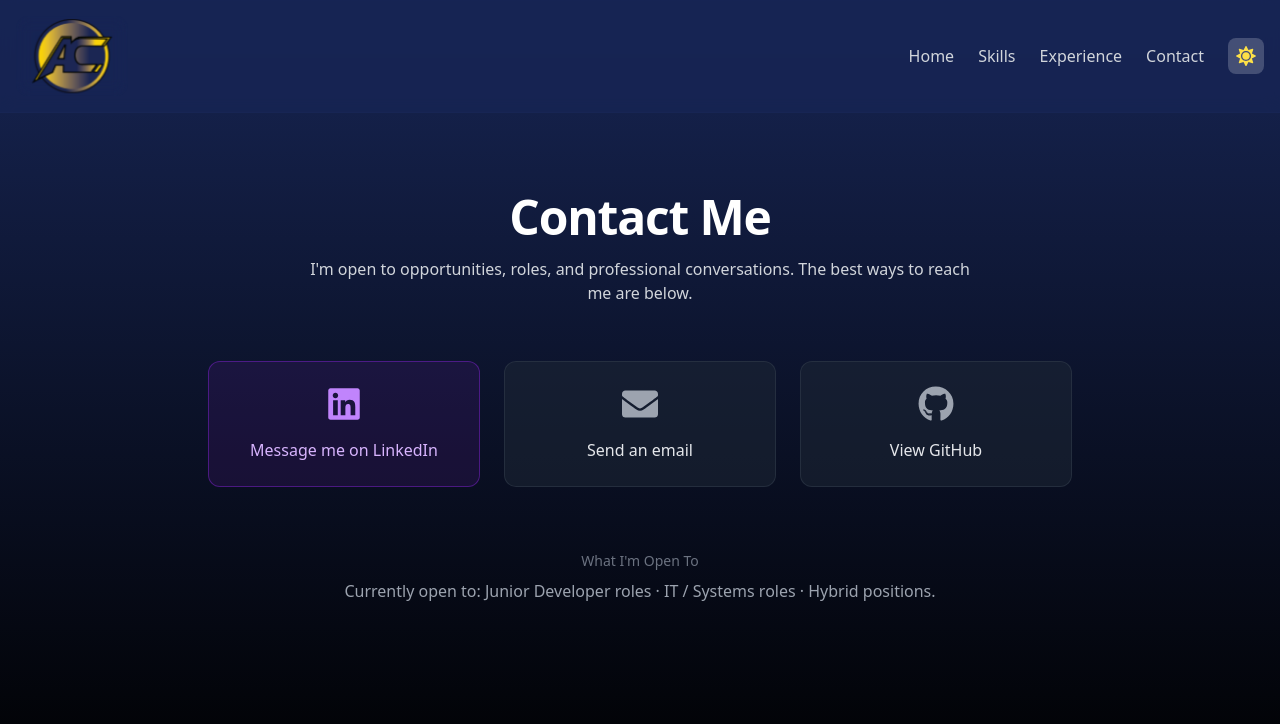
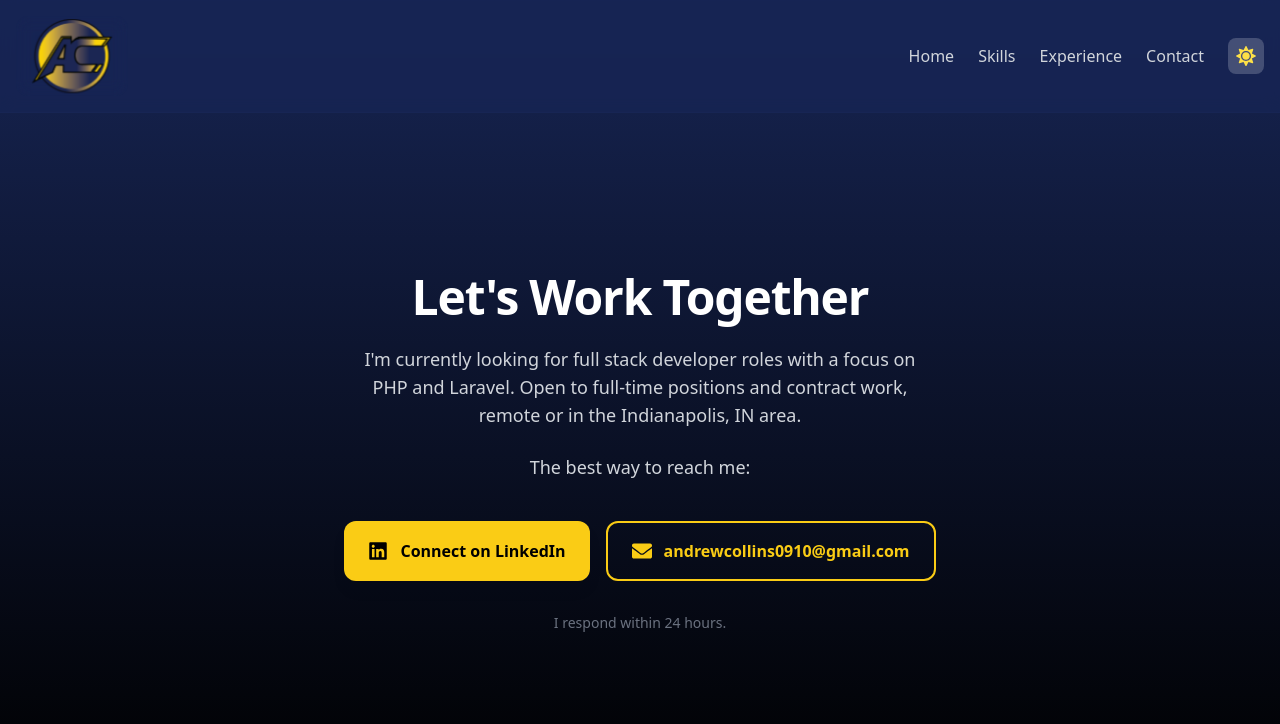
Before and after one commit to Legelid/Portfolio, a Next.js app: page /contact in a window 1280 px wide. Shown: the top 724 px of the page. Built offline with nearby package versions, Linux system fonts and the light colour scheme.

Commit message:
Portfolio V2.0 Revamped for refinement!

```diff
--- a/app/contact/page.tsx
+++ b/app/contact/page.tsx
@@ -1,108 +1,68 @@
 "use client";
 
 import { motion } from "framer-motion";
-import { FaEnvelope, FaLinkedin, FaGithub } from "react-icons/fa";
+import { FaLinkedin, FaEnvelope } from "react-icons/fa";
 
 export default function ContactPage() {
-    const contactCards = [
-        {
-            icon: FaLinkedin,
-            linkText: "Message me on LinkedIn",
-            href: "https://www.linkedin.com/in/andrew-collins-528117137/",
-            isPrimary: true,
-        },
-        {
-            icon: FaEnvelope,
-            linkText: "Send an email",
-            href: "mailto:andrewcollins0910@gmail.com",
-            isPrimary: false,
-        },
-        {
-            icon: FaGithub,
-            linkText: "View GitHub",
-            href: "https://github.com/Legelid",
-            isPrimary: false,
-        },
-    ];
-
     return (
-        <section className="mx-auto max-w-4xl py-12 md:py-20 px-4">
-
-            {/* Page Header */}
-            <motion.h1
-                className="text-3xl md:text-5xl font-bold tracking-tight text-center dark:text-white text-black"
+        <section className="mx-auto max-w-3xl py-20 md:py-40 px-4">
+            <motion.div
+                className="flex flex-col items-center text-center gap-6"
                 initial={{ opacity: 0, y: 20 }}
                 animate={{ opacity: 1, y: 0 }}
-                transition={{ duration: 0.5 }}
+                transition={{ duration: 0.6, ease: "easeOut" }}
             >
-                Contact Me
-            </motion.h1>
+                {/* Heading */}
+                <h1 className="text-3xl md:text-5xl font-bold text-gray-900 dark:text-white tracking-tight">
+                    Let's Work Together
+                </h1>
 
-            <motion.p
-                className="mt-4 text-center dark:text-gray-300 text-gray-600 max-w-2xl mx-auto text-sm md:text-base"
-                initial={{ opacity: 0 }}
-                animate={{ opacity: 1 }}
-                transition={{ delay: 0.1 }}
-            >
-                I'm open to opportunities, roles, and professional conversations. The best ways to reach me are below.
-            </motion.p>
+                {/* Subtext */}
+                <p className="text-gray-600 dark:text-gray-300 text-base md:text-lg max-w-xl leading-relaxed">
+                    I'm currently looking for full stack developer roles with a focus
+                    on PHP and Laravel. Open to full-time positions and contract work,
+                    remote or in the Indianapolis, IN area.
+                </p>
 
-            {/* Contact Cards */}
-            <motion.div
-                className="mt-10 md:mt-14 grid grid-cols-1 md:grid-cols-3 gap-6"
-                initial={{ opacity: 0, y: 20 }}
-                animate={{ opacity: 1, y: 0 }}
-                transition={{ delay: 0.2, duration: 0.5 }}
-            >
-                {contactCards.map((card, index) => (
+                <p className="text-gray-600 dark:text-gray-300 text-base md:text-lg max-w-xl leading-relaxed">
+                    The best way to reach me:
+                </p>
+
+                {/* Contact Links */}
+                <div className="flex flex-col sm:flex-row gap-4 mt-4">
+
+                    {/* LinkedIn */}
                     <a
-                        key={index}
-                        href={card.href}
-                        target={card.href.startsWith("mailto:") ? undefined : "_blank"}
-                        rel={card.href.startsWith("mailto:") ? undefined : "noopener noreferrer"}
-                        className={`
-                            group flex flex-col items-center text-center p-6 rounded-xl
-                            border transition-all duration-300
-                            ${card.isPrimary
-                                ? "bg-purple-50 dark:bg-purple-900/20 border-purple-200 dark:border-purple-700/50 hover:border-purple-400 dark:hover:border-purple-500"
-                                : "bg-gray-50 dark:bg-gray-800/50 border-gray-200 dark:border-gray-700/50 hover:border-gray-300 dark:hover:border-gray-600"
-                            }
-                            hover:shadow-lg hover:-translate-y-1
-                        `}
+                        href="https://www.linkedin.com/in/andrew-collins-528117137/"
+                        target="_blank"
+                        rel="noopener noreferrer"
+                        className="flex items-center gap-3 px-6 py-4 rounded-xl
+                                   bg-purple-700 text-white hover:bg-purple-800
+                                   dark:bg-yellow-400 dark:text-black dark:hover:bg-yellow-500
+                                   font-semibold text-base shadow-lg transition-all"
                     >
-                        <card.icon
-                            className={`text-4xl mb-4 transition-colors ${
-                                card.isPrimary
-                                    ? "text-purple-600 dark:text-purple-400"
-                                    : "text-gray-600 dark:text-gray-400 group-hover:text-purple-600 dark:group-hover:text-purple-400"
-                            }`}
-                        />
-                        <span
-                            className={`font-medium transition-colors ${
-                                card.isPrimary
-                                    ? "text-purple-700 dark:text-purple-300"
-                                    : "text-gray-700 dark:text-gray-200 group-hover:text-purple-700 dark:group-hover:text-purple-300"
-                            }`}
-                        >
-                            {card.linkText}
-                        </span>
+                        <FaLinkedin className="text-xl" />
+                        Connect on LinkedIn
                     </a>
-                ))}
-            </motion.div>
 
-            {/* What I'm Open To Section */}
-            <motion.div
-                className="mt-12 md:mt-16 text-center"
-                initial={{ opacity: 0 }}
-                animate={{ opacity: 1 }}
-                transition={{ delay: 0.4 }}
-            >
-                <p className="text-sm text-gray-400 dark:text-gray-500 mb-2">
-                    What I'm Open To
+                    {/* Email */}
+                    <a
+                        href="mailto:andrewcollins0910@gmail.com"
+                        className="flex items-center gap-3 px-6 py-4 rounded-xl
+                                   border-2 border-purple-700 text-purple-700 hover:bg-purple-50
+                                   dark:border-yellow-400 dark:text-yellow-400 dark:hover:bg-yellow-400/10
+                                   font-semibold text-base transition-all"
+                    >
+                        <FaEnvelope className="text-xl" />
+                        andrewcollins0910@gmail.com
+                    </a>
+                </div>
+
+                {/* Response time */}
+                <p className="text-sm text-gray-400 dark:text-gray-500 mt-2">
+                    I respond within 24 hours.
                 </p>
-                <p className="text-gray-500 dark:text-gray-400 text-sm md:text-base">
-                    Currently open to: Junior Developer roles · IT / Systems roles · Hybrid positions.
-                </p>
+
             </motion.div>
         </section>
     );
--- a/app/skills/page.tsx
+++ b/app/skills/page.tsx
@@ -3,29 +3,51 @@
 import { motion } from "framer-motion";
 import Image from "next/image";
 
-const dailyTools = [
-    { name: "Google Workspace", logo: "/logos/google.svg" },
-    { name: "PowerSchool", logo: "/logos/powerschool.svg" },
-    { name: "Jamf", logo: "/logos/jamf.svg" },
-    { name: "Proxmox", logo: "/logos/proxmox.svg" },
-    { name: "Ubiquiti", logo: "/logos/ubiquiti.svg" },
-    { name: "Grafana", logo: "/logos/Grafana.svg" },
-    { name: "Rhombus", logo: "/logos/rhombus.jpeg" },
-    { name: "ChatGPT", logo: "/logos/Chatgpt.svg" },
+
+const devTools = [
+    {
+        name: "React",
+        logo: "/logos/React-icon.svg",
+        desc: "Built interactive UIs and component-based front ends"
+    },
+    {
+        name: "Next.js",
+        logo: "/logos/nextjs.svg",
+        desc: "Primary framework for full stack web apps, including this site"
+    },
+    {
+        name: "TypeScript",
+        logo: "/logos/Typescript.svg",
+        desc: "Type-safe development across front end and back end projects"
+    },
+    {
+        name: "Tailwind CSS",
+        logo: "/logos/tailwind.svg",
+        desc: "Utility-first styling for responsive, consistent UI design"
+    },
+    {
+        name: "GitHub",
+        logo: "/logos/github.svg",
+        desc: "Version control, collaboration, and project management"
+    },
+    {
+        name: "Laravel",
+        logo: "/logos/Laravel.svg",
+        desc: "Primary back end framework for full stack PHP applications"
+    },
+    {
+        name: "Docker",
+        logo: "/logos/Docker.svg",
+        desc: "Containerised local dev environments and deployments"
+    },
+    {
+        name: "Linux",
+        logo: "/logos/Linux.svg",
+        desc: "Daily driver for development and server administration"
+    },
 ];
 
-const devTools = [
-    { name: "React", logo: "/logos/React-icon.svg" },
-    { name: "Next.js", logo: "/logos/nextjs.svg" },
-    { name: "TypeScript", logo: "/logos/Typescript.svg" },
-    { name: "Tailwind CSS", logo: "/logos/tailwind.svg" },
-    { name: "GitHub", logo: "/logos/github.svg"},
-    { name: "Laravel", logo: "/logos/Laravel.svg" },
-    { name: "Docker", logo: "/logos/Docker.svg" },
-    { name: "Linux", logo: "/logos/Linux.svg" },
-];
-
-function SkillGrid({ title, skills }: { title: string; skills: { name: string; logo: string }[] }) {
+function SkillGrid({ title, skills }: { title: string; skills: { name: string; logo: string; desc: string }[] }) {
     return (
         <div className="mb-10 md:mb-16 dark:text-white">
             <h2 className="text-2xl md:text-3xl text-center font-semibold mb-6 dark:text-white">{title}</h2>
@@ -45,6 +67,9 @@ function SkillGrid({ title, skills }: { title: string; skills: { name: string; l
                             className="mb-3 object-contain w-12 h-12 md:w-16 md:h-16"
                         />
                         <span className="text-xs md:text-sm font-medium text-center">{skill.name}</span>
+                        <span className="mt-2 text-xs text-gray-500 dark:text-gray-400 text-center leading-snug">
+                            {skill.desc}
+                        </span>
                     </motion.div>
                 ))}
             </div>
@@ -64,12 +89,11 @@ export default function SkillsPage() {
             </motion.h1>
 
             <p className="text-center text-gray-600 dark:text-gray-300 max-w-2xl mx-auto mb-12 md:mb-20 text-sm md:text-base">
-                These are the tools, platforms, and technologies I use regularly and feel confident working with in real-world environments.
+                The development tools and technologies I use regularly to build full stack applications.
             </p>
 
 
             <SkillGrid title="Development & Tech" skills={devTools} />
-            <SkillGrid title="Daily Tools & Platforms" skills={dailyTools} />
         </section>
     );
 }
--- a/components/CompanyCarousel.tsx
+++ b/components/CompanyCarousel.tsx
@@ -1,19 +1,13 @@
 "use client";
 
 const companies = [
-    { name: "PowerSchool", img: "/logos/powerschool.svg", link: "https://www.powerschool.com/" },
+    { name: "Laravel", img: "/logos/Laravel.svg", link: "https://laravel.com/" },
+    { name: "Docker", img: "/logos/Docker.svg", link: "https://www.docker.com/" },
+    { name: "GitHub", img: "/logos/github.svg", link: "https://github.com/" },
+    { name: "Tailwind CSS", img: "/logos/tailwind.svg", link: "https://tailwindcss.com/" },
+    { name: "Linux", img: "/logos/Linux.svg" },
+    { name: "Grafana", img: "/logos/Grafana.svg", link: "https://www.grafana.com/" },
     { name: "Google", img: "/logos/google.svg", link: "https://www.google.com/" },
-    { name: "Rhombus", img: "/logos/rhombus.jpeg", link: "https://www.rhombussystems.com/" },
-    { name: "Ubiquiti", img: "/logos/ubiquiti.svg", link: "https://ui.com/" },
-    { name: "Proxmox", img: "/logos/proxmox.svg", link: "https://www.proxmox.com/" },
-    { name: "GitHub", img: "logos/github.svg", link: "https://github.com/"},
-    { name: "Docker", img: "/logos/Docker.svg", link: "https://www.docker.com/" },
-    { name: "Grafana", img: "/logos/Grafana.svg", link: "https://www.grafana.com/" },
-    { name: "Laravel", img: "/logos/Laravel.svg", link: "https://laravel.com/" },
-    { name: "Tailwind CSS", img: "/logos/tailwind.svg", link:"https//www.tailwind.com/"},
-    { name: "Jamf", img: "/logos/jamf.svg", link: "https://www.jamf.com/"},
-    { name: "Linux", img: "/logos/Linux.svg" },
-
 ];
 
 export default function CompanyCarousel() {
```
Also changed, not shown: app/about/page.tsx (+99 -48 lines), app/projects/page.tsx (+12 -2 lines), components/ProjectCard.tsx (+19 -1 lines), public/projects/pto-system.png (added).
